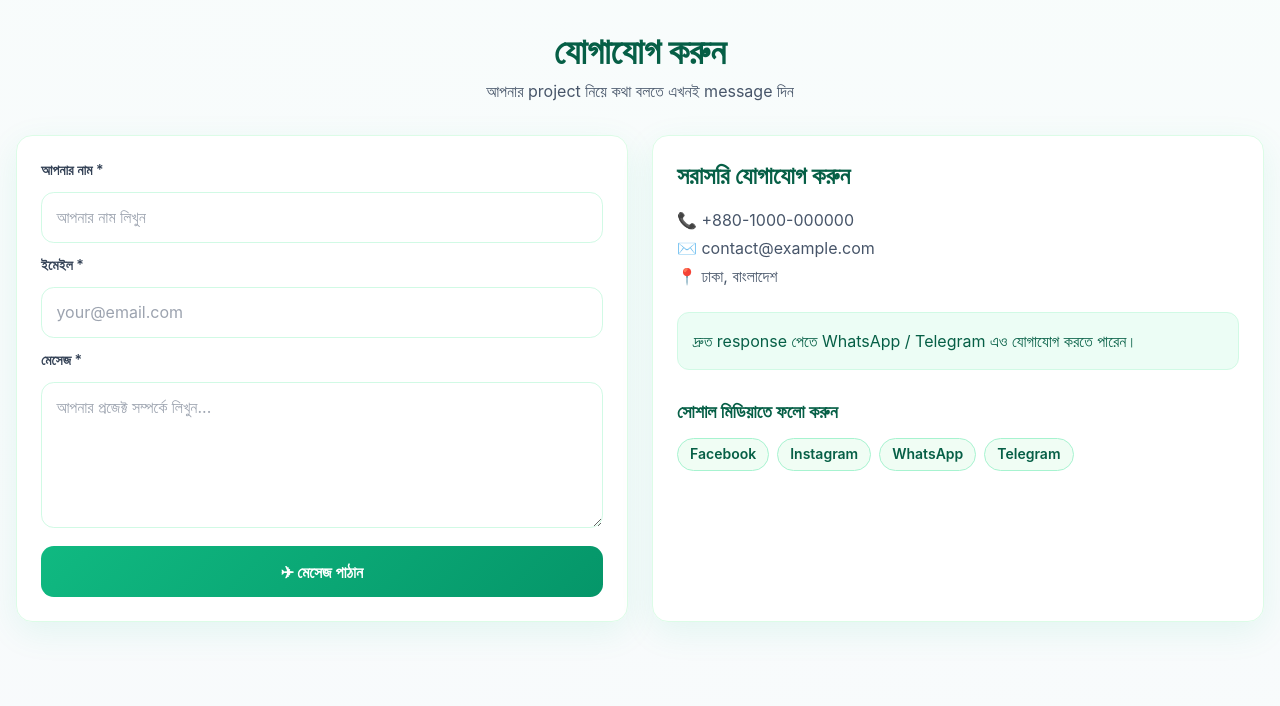
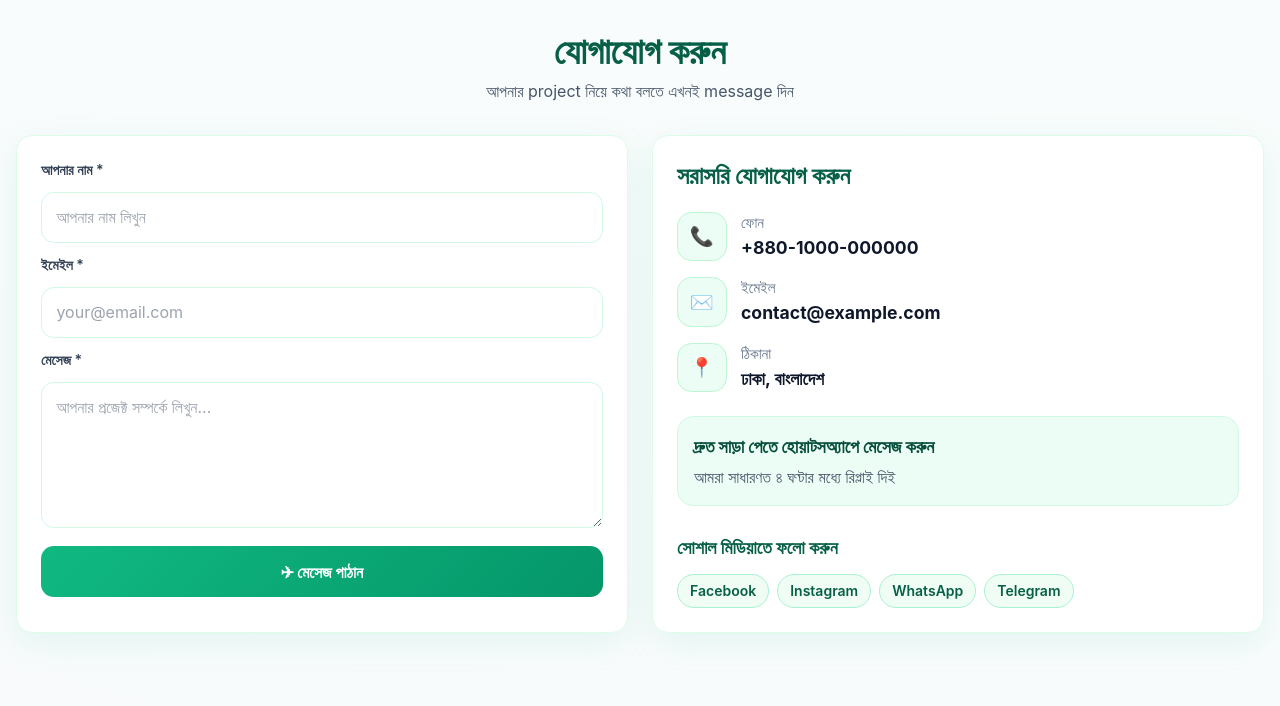
Before and after one commit to mdrahulislammri/cloner, a PHP site: page / in a window 1280 px wide. Shown: the part 2600-3306 px from the top of the page. Run offline with PHP 8.4, Linux system fonts and the light colour scheme; data that the repository does not hold is empty; some libraries are stand-ins or nearby versions.

Commit message:
Add WhatsApp-focused contact card and floating chat button

```diff
--- a/access/css/styles.css
+++ b/access/css/styles.css
@@ -182,6 +182,75 @@ body {
   font-weight: 600;
 }
 
+
+.contact-item {
+  display: flex;
+  align-items: center;
+  gap: .9rem;
+}
+
+.contact-icon {
+  width: 3.1rem;
+  height: 3.1rem;
+  border-radius: .9rem;
+  display: grid;
+  place-items: center;
+  background: #ecfdf5;
+  border: 1px solid #bbf7d0;
+  font-size: 1.2rem;
+}
+
+.contact-label {
+  color: #64748b;
+  font-size: .95rem;
+}
+
+.contact-value {
+  font-size: 1.1rem;
+  font-weight: 700;
+  color: #0f172a;
+}
+
+.wa-float {
+  position: fixed;
+  right: 1.2rem;
+  bottom: 1.1rem;
+  z-index: 60;
+  width: 4rem;
+  height: 4rem;
+  border-radius: 999px;
+  display: grid;
+  place-items: center;
+  text-decoration: none;
+}
+
+.wa-pulse {
+  position: absolute;
+  inset: 0;
+  border-radius: 999px;
+  background: rgba(16, 185, 129, 0.22);
+  animation: pulse 1.8s ease-out infinite;
+}
+
+.wa-icon {
+  position: relative;
+  width: 3.1rem;
+  height: 3.1rem;
+  border-radius: 999px;
+  display: grid;
+  place-items: center;
+  background: #22c55e;
+  color: white;
+  font-size: 1.45rem;
+  box-shadow: 0 8px 24px rgba(34, 197, 94, .4);
+}
+
+@keyframes pulse {
+  0% { transform: scale(.9); opacity: .8; }
+  70% { transform: scale(1.25); opacity: 0; }
+  100% { transform: scale(1.25); opacity: 0; }
+}
+
 @media (max-width: 768px) {
   .section-wrap {
     padding-block: 3rem;
--- a/index.php
+++ b/index.php
@@ -228,12 +228,36 @@ $testimonials = getTestimonials();
 
           <div class="glass-card p-6">
             <h3 class="text-2xl font-bold text-emerald-800">সরাসরি যোগাযোগ করুন</h3>
-            <p class="mt-4 text-slate-600">📞 <?= htmlspecialchars($settings['phone']) ?></p>
-            <p class="mt-1 text-slate-600">✉️ <?= htmlspecialchars($settings['email']) ?></p>
-            <p class="mt-1 text-slate-600">📍 <?= htmlspecialchars($settings['address']) ?></p>
 
-            <div class="mt-6 p-4 rounded-xl bg-emerald-50 border border-emerald-100 text-emerald-800">
-              দ্রুত response পেতে WhatsApp / Telegram এও যোগাযোগ করতে পারেন।
+            <div class="mt-5 space-y-4">
+              <div class="contact-item">
+                <div class="contact-icon">📞</div>
+                <div>
+                  <p class="contact-label">ফোন</p>
+                  <p class="contact-value"><?= htmlspecialchars($settings['phone']) ?></p>
+                </div>
+              </div>
+
+              <div class="contact-item">
+                <div class="contact-icon">✉️</div>
+                <div>
+                  <p class="contact-label">ইমেইল</p>
+                  <p class="contact-value"><?= htmlspecialchars($settings['email']) ?></p>
+                </div>
+              </div>
+
+              <div class="contact-item">
+                <div class="contact-icon">📍</div>
+                <div>
+                  <p class="contact-label">ঠিকানা</p>
+                  <p class="contact-value"><?= htmlspecialchars($settings['address']) ?></p>
+                </div>
+              </div>
+            </div>
+
+            <div class="mt-6 p-4 rounded-2xl bg-emerald-50 border border-emerald-100 text-emerald-900">
+              <p class="font-extrabold text-lg">দ্রুত সাড়া পেতে হোয়াটসঅ্যাপে মেসেজ করুন</p>
+              <p class="mt-1 text-slate-600">আমরা সাধারণত ৪ ঘণ্টার মধ্যে রিপ্লাই দিই</p>
             </div>
 
             <h4 class="mt-7 text-lg font-bold text-emerald-800">সোশাল মিডিয়াতে ফলো করুন</h4>
@@ -271,6 +295,11 @@ $testimonials = getTestimonials();
     </div>
   </footer>
 
+  <a href="https://wa.me/8801000000000" class="wa-float" target="_blank" rel="noopener" aria-label="WhatsApp Chat">
+    <span class="wa-pulse"></span>
+    <span class="wa-icon">💬</span>
+  </a>
+
   <script src="access/javascript/main.js"></script>
 </body>
 </html>
```
